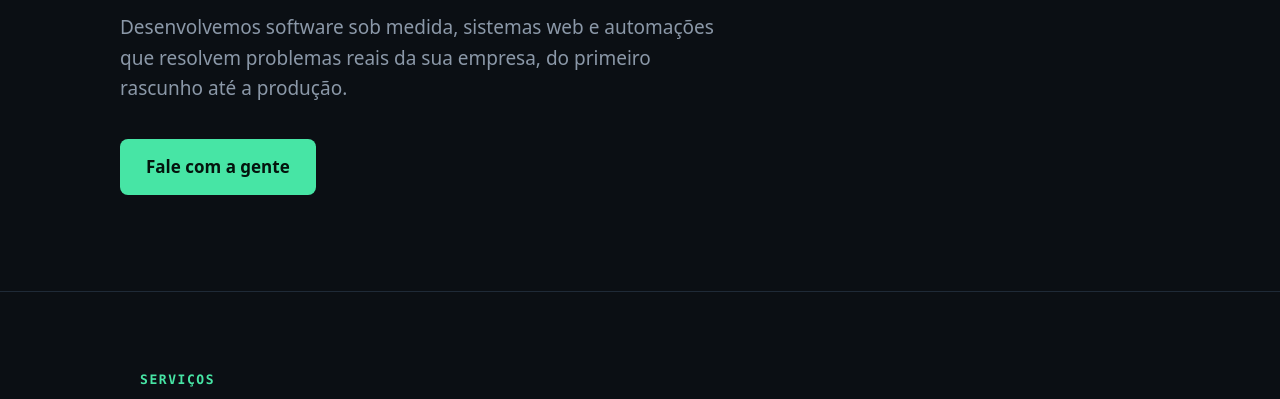
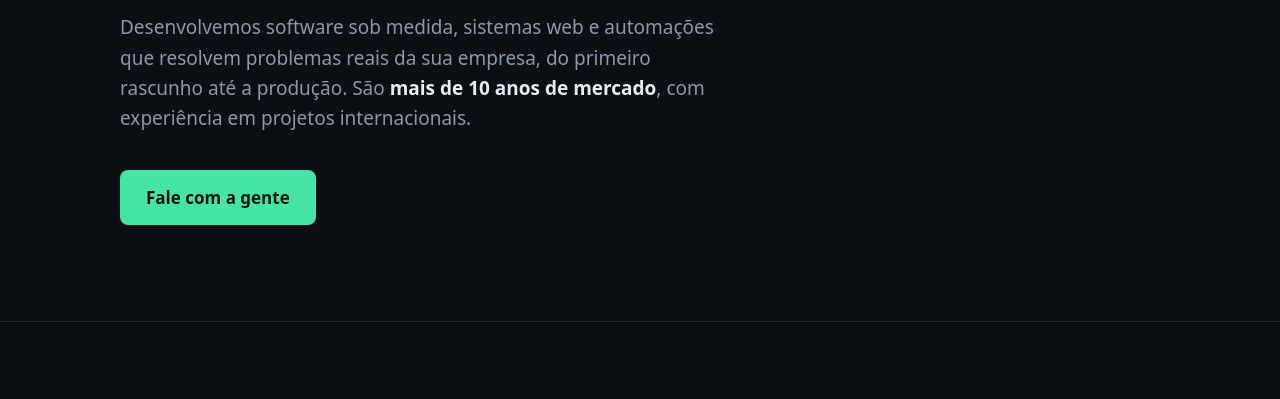
Before and after one commit to wprigollopes/code2b-site, a plain HTML site: page index.html in a window 1280 px wide. Shown: the part 363-762 px from the top of the page. Drawn offline with Linux system fonts and the light colour scheme.

Commit message:
hero: 10+ anos e projetos internacionais

```diff
--- a/index.html
+++ b/index.html
@@ -81,7 +81,7 @@
   <div class="hero wrap">
     <p class="prompt">$ code --to business</p>
     <h1>Do código ao <em>negócio</em>.</h1>
-    <p class="lead">Desenvolvemos software sob medida, sistemas web e automações que resolvem problemas reais da sua empresa, do primeiro rascunho até a produção.</p>
+    <p class="lead">Desenvolvemos software sob medida, sistemas web e automações que resolvem problemas reais da sua empresa, do primeiro rascunho até a produção. São <strong style="color:var(--text)">mais de 10 anos de mercado</strong>, com experiência em projetos internacionais.</p>
     <a class="btn" href="#contato">Fale com a gente</a>
   </div>
 
```
